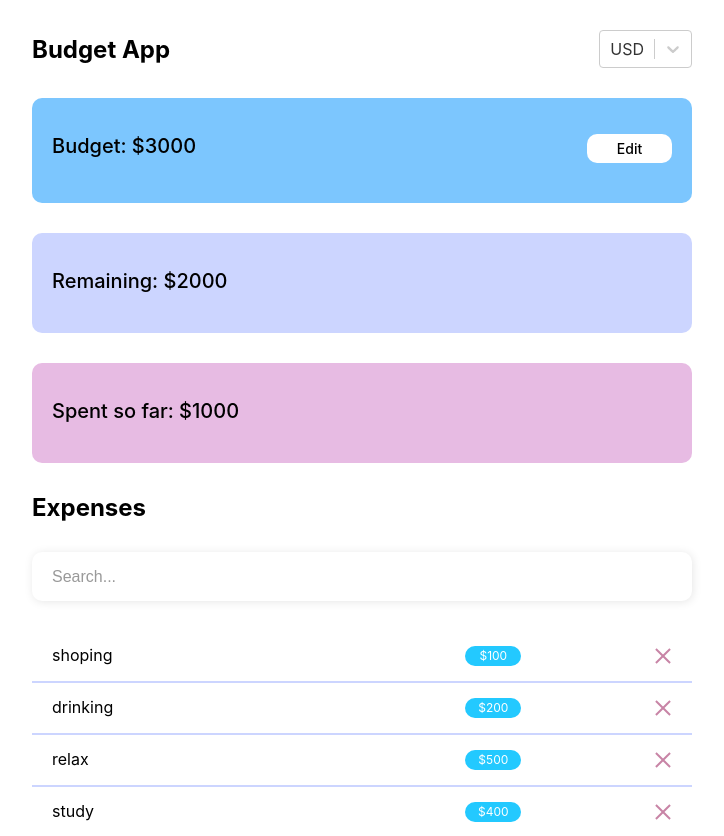
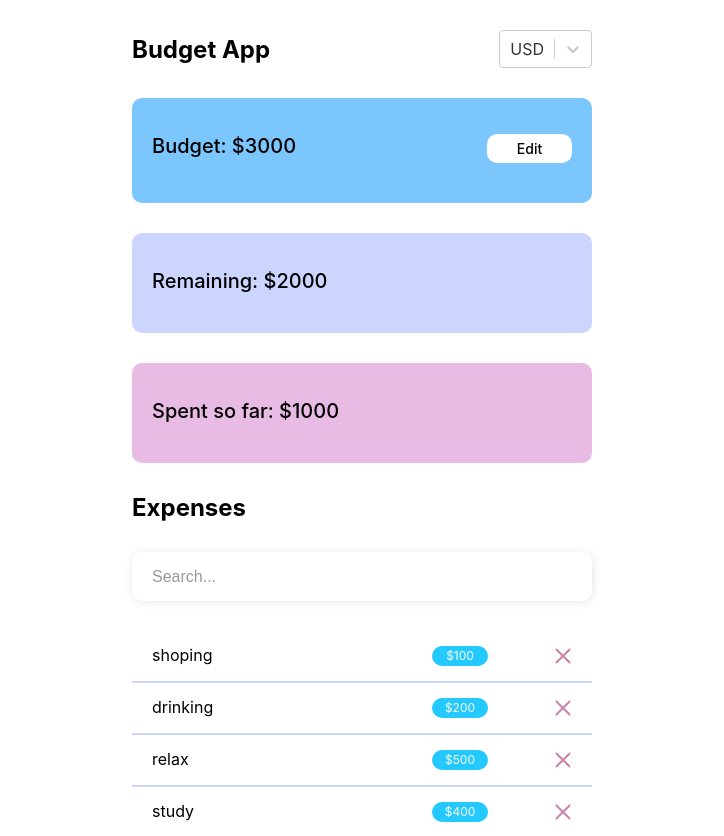
Before and after one commit to Zlata-Saburova/react-budget-app, a React (Create React App) app: page / in a window 1280 px wide. Shown: the whole page, without its empty margins (278-1002 px from the left). Built offline with nearby package versions, Linux system fonts and the light colour scheme.

Commit message:
fix(container): change media point

```diff
--- a/src/components/Container/StyledContainer.ts
+++ b/src/components/Container/StyledContainer.ts
@@ -4,7 +4,7 @@ export const Container = styled.div`
   display: grid;
   gap: 30px;
 
-  min-width: 320px;
+  max-width: 320px;
   width: 100%;
   margin: 0 auto;
   padding: 0 20px;
@@ -12,8 +12,4 @@ export const Container = styled.div`
   @media (min-width: 768px) {
     max-width: 500px;
   }
-
-  @media (min-width: 1024px) {
-    max-width: 700px;
-  }
 `;
```
